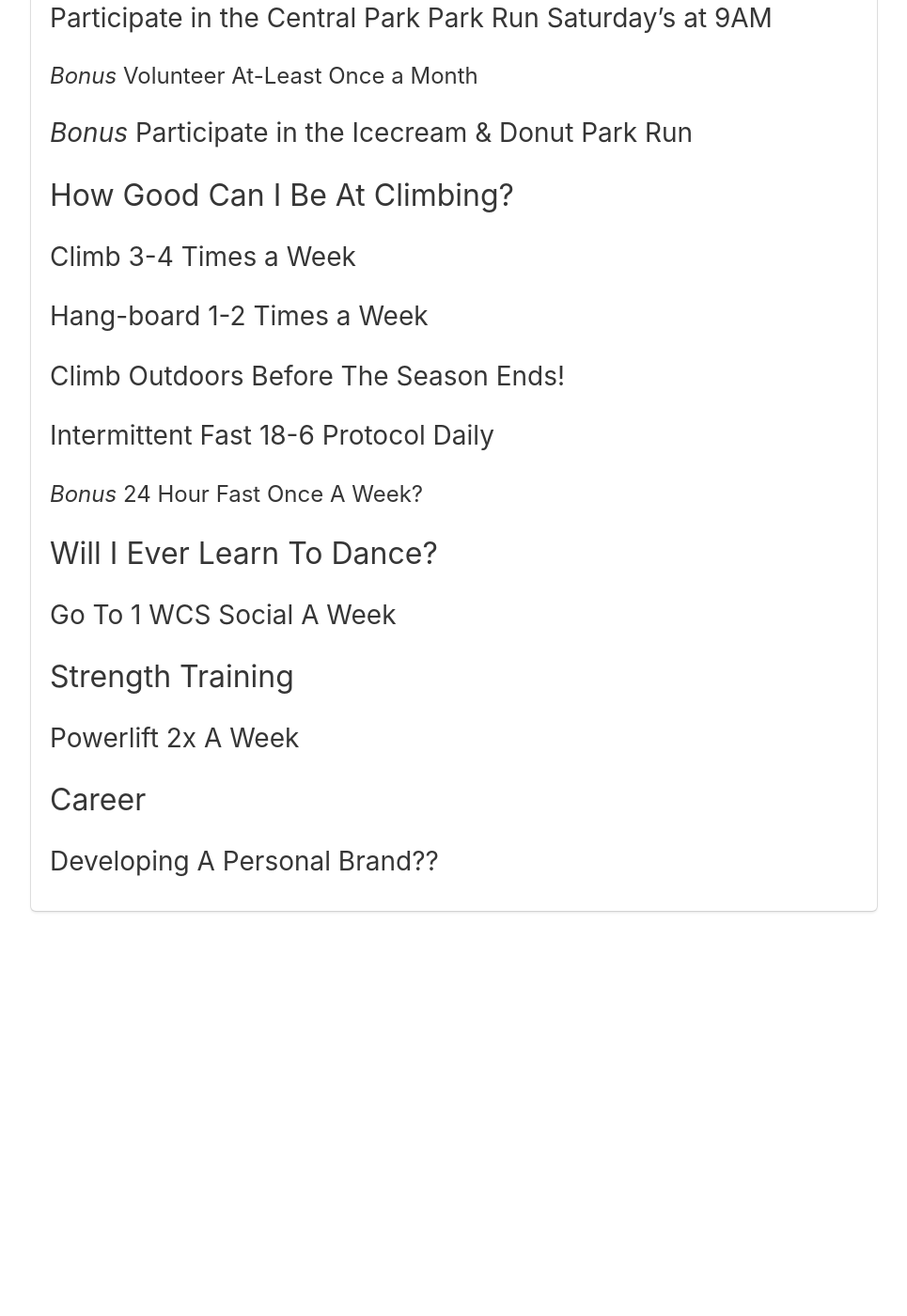
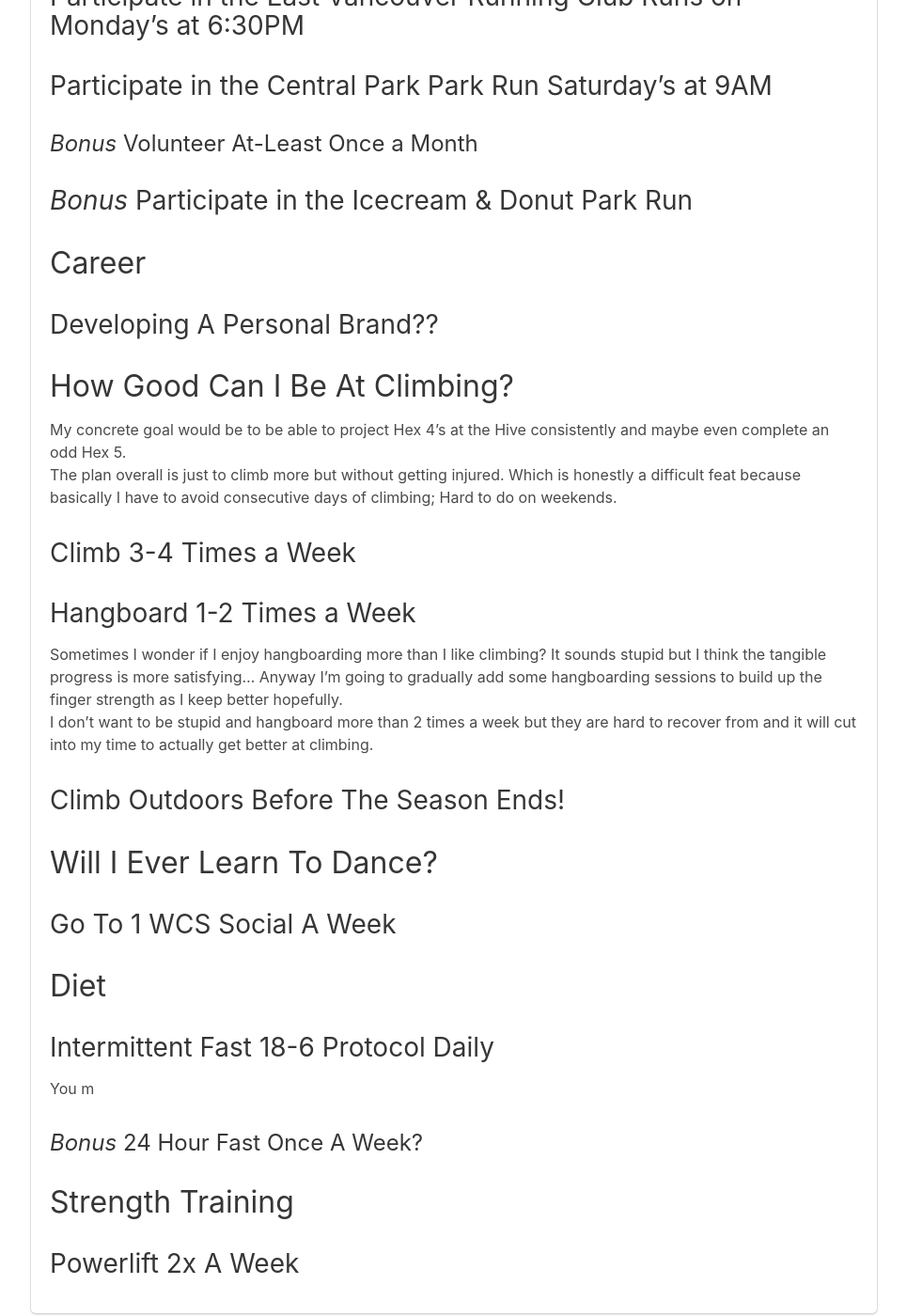
Before and after one commit to arashout/arashout.site, a Jekyll site: the page built from _posts/2021-08-23-goals-systems-for-post-covid.md, in a window 1280 px wide and 1400 px high, scrolled down 762 px. Shown: the whole window at 94% size, without its empty margins (157-1122 px from the left). Built offline with Jekyll 4.4.1, drawn with Linux system fonts in a browser that asks for light colours; nearby versions of some CDN libraries; before the commit the page ends 1779 px from its top, so only the background shows below that; some of the changed text lies outside the part shown.

Commit message:
Add more information to goals-systems blog post
I think I'll add to the post often to help me reflect on everything

```diff
--- a/_posts/2021-08-23-goals-systems-for-post-covid.md
+++ b/_posts/2021-08-23-goals-systems-for-post-covid.md
@@ -8,6 +8,8 @@ tags: ['personal', 'habits', 'goals']
 
 # Inspiration
 After reading [Atomic Habits](https://www.goodreads.com/book/show/40121378-atomic-habits), I felt inspired to jot down my plans and habits that I want to cultivate this year.
+One of the basic tenets of the book is that you should focus on the SYSTEMS (habits) required to reach your eventual long term goal and execute and focus on that day by day instead of the end goal.
+These "systems" should be realizable, specific and measurable so that there's no ambig
 
 For me the year really starts in September, as the education system has warped how I see the year's progression; Summer is a time for rest and rejuvenation and Fall is the time to make plans that you'll wish you didn't commit to come Winter time.
 As you can see, my schedule is simply shifted approximately half a year from the rest of the world. I make my New Year's resolutions in September.
@@ -23,18 +25,26 @@ but for now I think a worthy goal is to go to as many running clubs/groups/event
 ### *Bonus* Volunteer At-Least Once a Month
 ## *Bonus* Participate in the Icecream & Donut Park Run
 
+# Career
+## Developing A Personal Brand??
+
 # How Good Can I Be At Climbing?
+My concrete goal would be to be able to project Hex 4's at the Hive consistently and maybe even complete an odd Hex 5.
+The plan overall is just to climb more but without getting injured. Which is honestly a difficult feat because basically I have to avoid consecutive days of climbing; Hard to do on weekends.
 ## Climb 3-4 Times a Week
-## Hang-board 1-2 Times a Week
+## Hangboard 1-2 Times a Week
+Sometimes I wonder if I enjoy hangboarding more than I like climbing? It sounds stupid but I think the tangible progress is more satisfying...
+Anyway I'm going to gradually add some hangboarding sessions to build up the finger strength as I keep better hopefully.
+I don't want to be stupid and hangboard more than 2 times a week but they are hard to recover from and it will cut into my time to actually get better at climbing.
 ## Climb Outdoors Before The Season Ends!
-## Intermittent Fast 18-6 Protocol Daily
-### *Bonus* 24 Hour Fast Once A Week?
 
 # Will I Ever Learn To Dance?
 ## Go To 1 WCS Social A Week
 
+# Diet
+## Intermittent Fast 18-6 Protocol Daily
+You m
+### *Bonus* 24 Hour Fast Once A Week?
+
 # Strength Training
 ## Powerlift 2x A Week
-
-# Career
-## Developing A Personal Brand??
```
